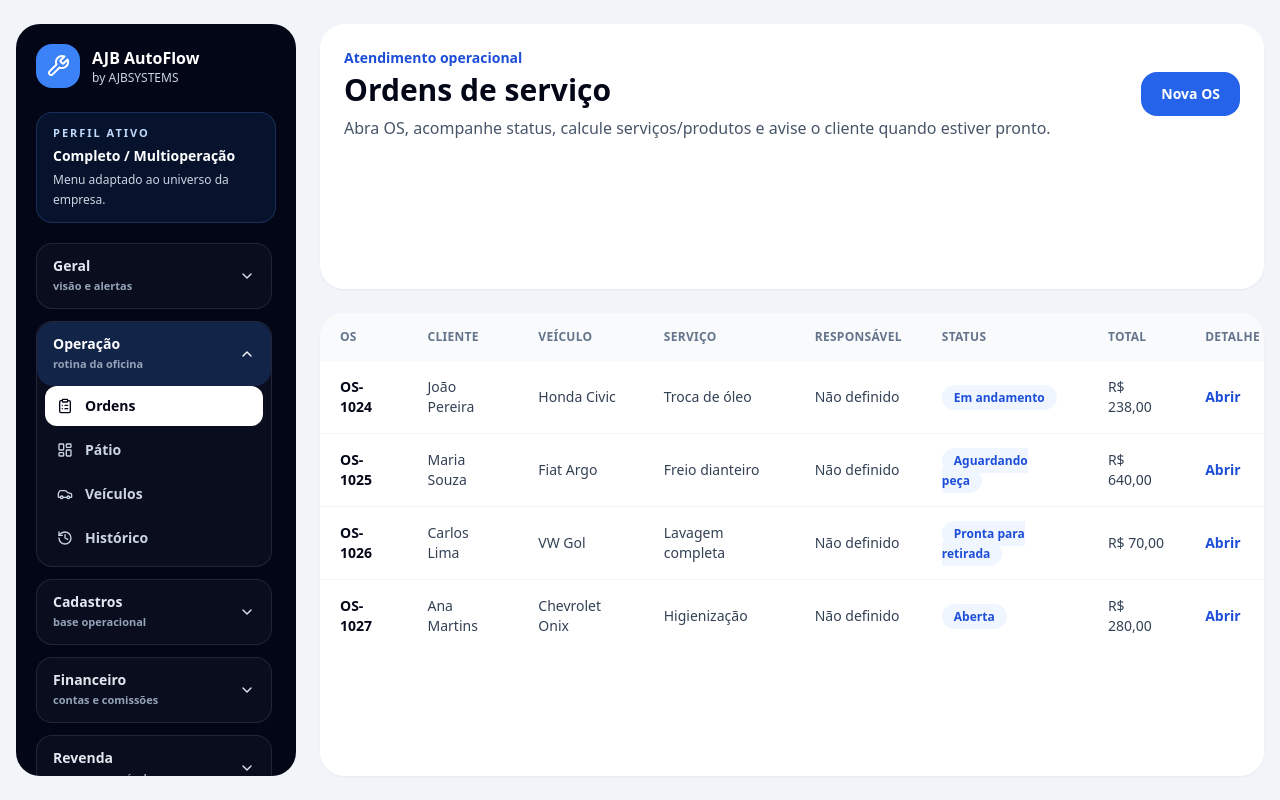
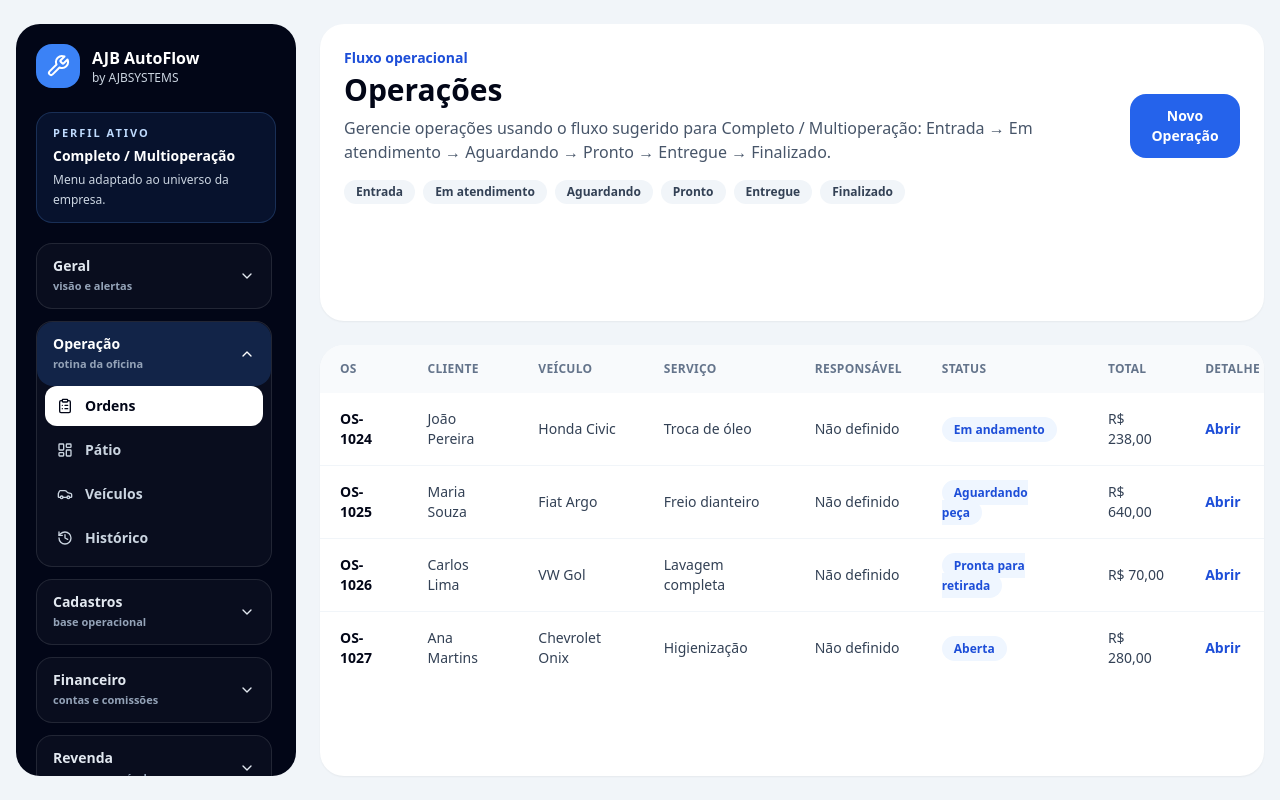
Before and after one commit to anjobrito/ajb-autoflow, a Next.js app: page /ordens-servico in a window 1280 px wide. Built offline with nearby package versions, Linux system fonts and the light colour scheme.

Commit message:
feat: use business aware operations header

```diff
--- a/app/ordens-servico/page.tsx
+++ b/app/ordens-servico/page.tsx
@@ -1,17 +1,11 @@
 import { AppShell } from "@/components/app-shell";
-import { PageHeader } from "@/components/page-header";
+import { BusinessAwarePageHeader } from "@/components/business-aware-page-header";
 import { WorkOrdersClient } from "@/components/work-orders-client";
 
 export default function OrdensServicoPage() {
   return (
     <AppShell>
-      <PageHeader
-        eyebrow="Atendimento operacional"
-        title="Ordens de serviço"
-        description="Abra OS, acompanhe status, calcule serviços/produtos e avise o cliente quando estiver pronto."
-        actionLabel="Nova OS"
-        actionHref="/ordens-servico/nova"
-      />
+      <BusinessAwarePageHeader context="operations" />
       <WorkOrdersClient />
     </AppShell>
   );
```
